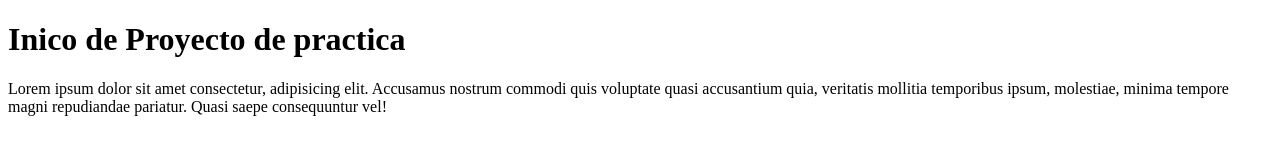
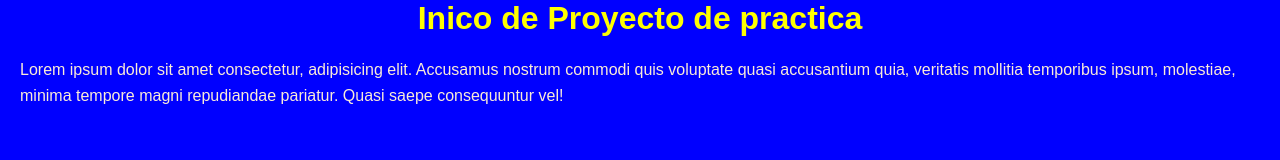
Before and after one commit to xavieryapura-cell/ProyectoPruebaInicial, a plain HTML site: page index.html in a window 1280 px wide. Drawn offline with Linux system fonts and the light colour scheme.

Commit message:
Agruegamos estilos y el linkeo a mi sitio web

```diff
--- a/CSS/estilos.css
+++ b/CSS/estilos.css
@@ -0,0 +1,19 @@
+*{
+    padding: 0;
+    margin: 0;
+    box-sizing: border-box;
+}
+body{
+    font-family: Arial, Helvetica, sans-serif;
+    background-color: blue;
+}
+h1{
+    text-align: center;
+    margin-top: auto;
+    color: yellow;
+}
+p{
+    line-height: 1.6;
+    color: antiquewhite;
+    margin: 20px;
+}
--- a/index.html
+++ b/index.html
@@ -4,6 +4,7 @@
         <meta charset="UTF-8">
         <meta name="viewport" content="width=device-width, initial-scale=1.0">
         <title>Document</title>
+        <link rel="stylesheet" href="CSS/estilos.css">
     </head>
     <body>
         <h1>Inico de Proyecto de practica</h1>
```
